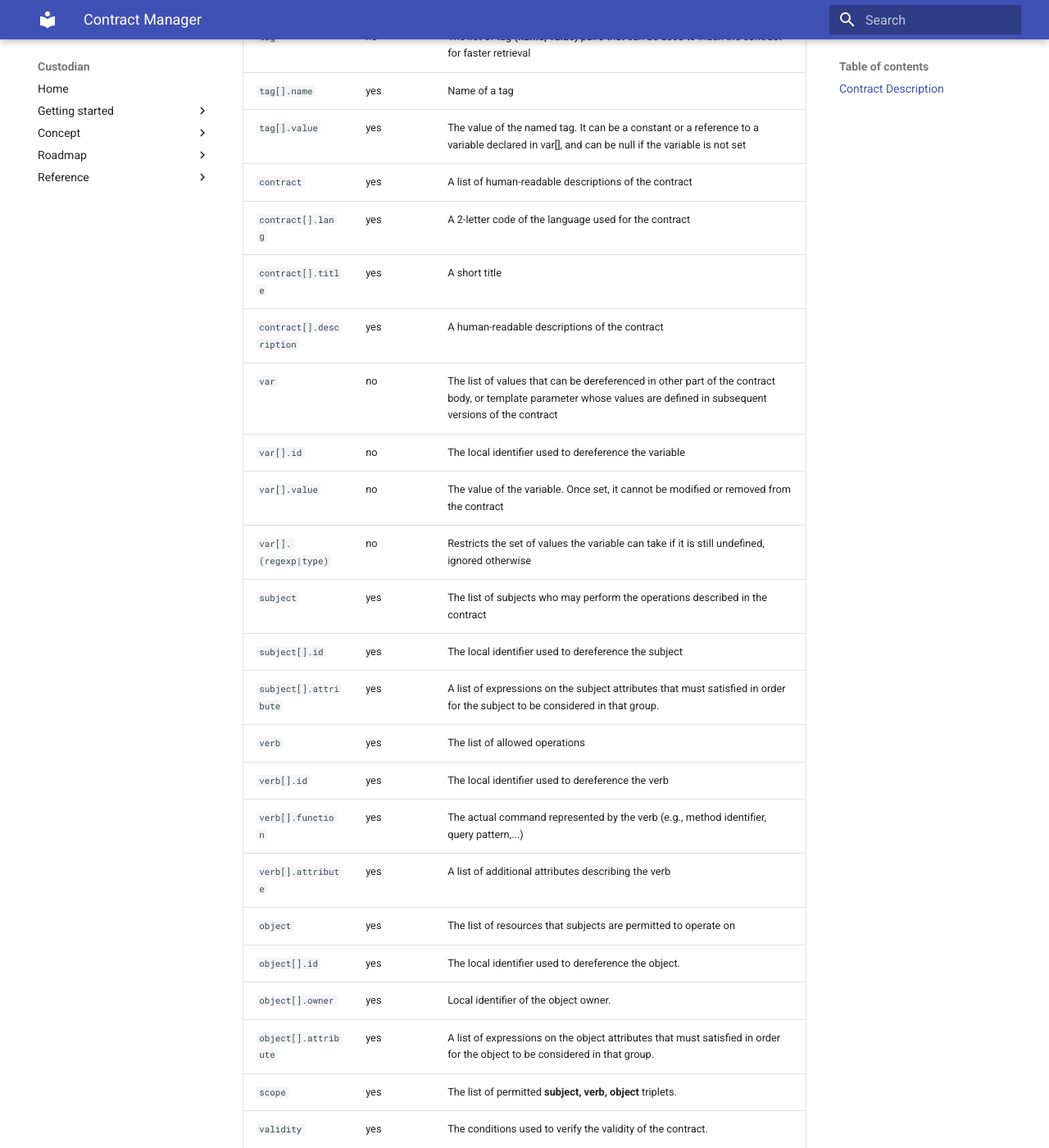
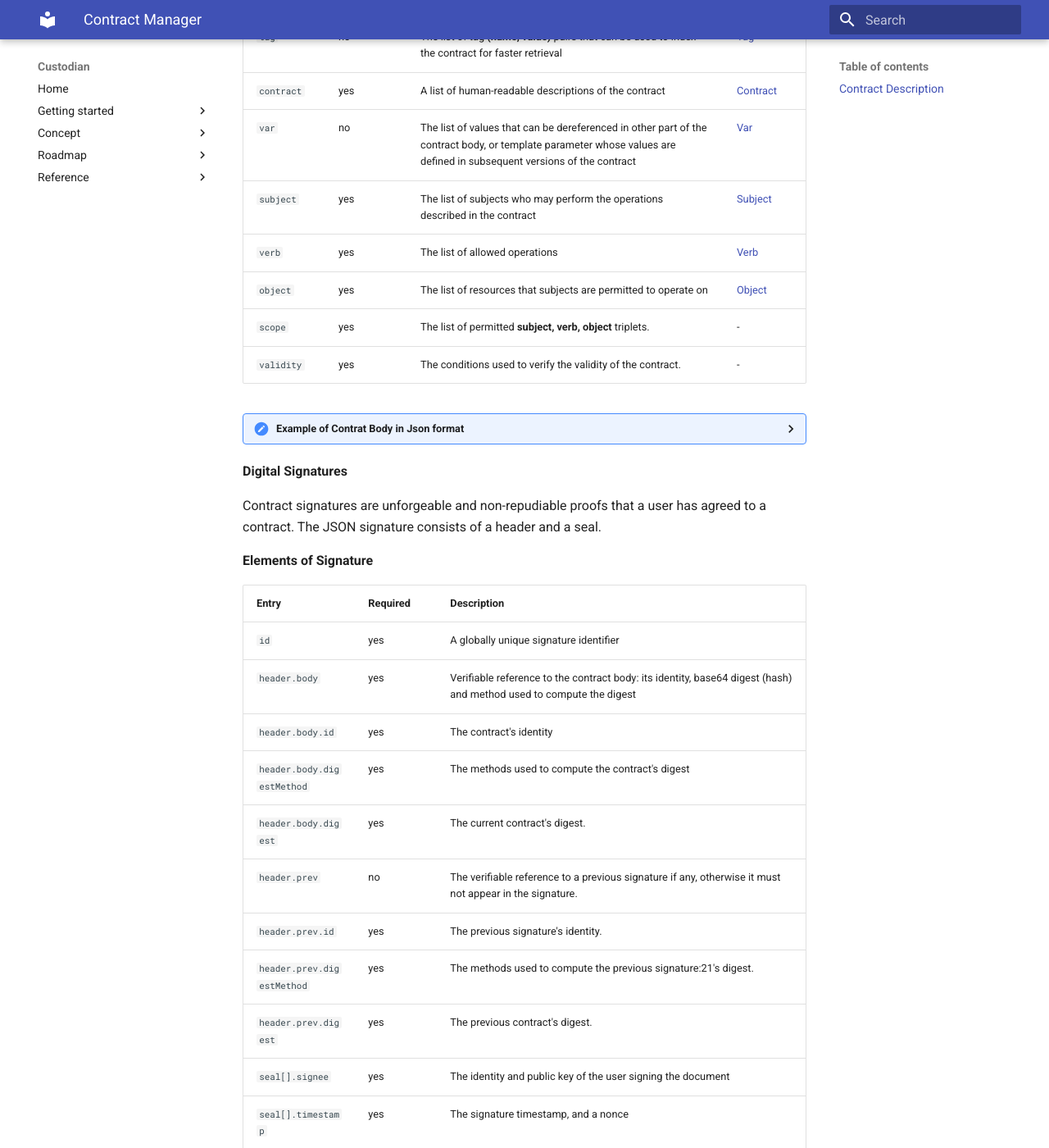
Before and after one commit to sabrinaossey/Custodian-doc, an MkDocs documentation site: the page built from docs/concept/contract.md, in a window 1280 px wide and 1400 px high, scrolled down 567 px. Shown: the whole window at 82% size. Built offline with MkDocs 1.6.1 and Material for MkDocs 9.7.7, drawn with Linux system fonts in a browser that asks for light colours.

Commit message:
update the contract manager  description of the architecture components

```diff
--- a/docs/concept/contract.md
+++ b/docs/concept/contract.md
@@ -10,33 +10,17 @@ A contract consist of a contract body that describes the terms of the contract a
 
 **Elements of Contract Body**
 
-| Entry| Required| Description|
-| --- | --- | --- |
-| `id` | yes | A globally unique contract identifier |
-| `tag` | no |The list of tag **(name, value)** pairs that can be used to index the contract for faster retrieval|
-| `tag[].name` | yes | Name of a tag |
-| `tag[].value` | yes | The value of the named tag. It can be a constant or a reference to a variable declared in var[], and can be null if the variable is not set|
-| `contract` | yes | A list of human-readable descriptions of the contract|
-| `contract[].lang` | yes |A 2-letter code of the language used for the contract|
-| `contract[].title` | yes | A short title|
-| `contract[].description` | yes |A human-readable descriptions of the contract|
-| `var` | no | The list of values that can be dereferenced in other part of the contract body, or template parameter whose values are defined in subsequent versions of the contract |
-| `var[].id` | no |The local identifier used to dereference the variable|
-| `var[].value` | no | The value of the variable. Once set, it cannot be modified or removed from the contract |
-| `var[].(regexp|type)` | no | Restricts the set of values the variable can take if it is still undefined, ignored otherwise |
-| `subject` | yes |The list of subjects who may perform the operations described in the contract|
-| `subject[].id` | yes | The local identifier used to dereference the subject |
-| `subject[].attribute` | yes | A list of expressions on the subject attributes that must satisfied in order for the subject to be considered in that group.|
-| `verb` | yes | The list of allowed operations |
-| `verb[].id` | yes |The local identifier used to dereference the verb|
-| `verb[].function` | yes | The actual command represented by the verb (e.g., method identifier, query pattern,...) |
-| `verb[].attribute` | yes | A list of additional attributes describing the verb|
-| `object` | yes | The list of resources that subjects are permitted to operate on |
-| `object[].id` | yes |The local identifier used to dereference the object.|
-| `object[].owner` | yes | Local identifier of the object owner. |
-| `object[].attribute` | yes |A list of expressions on the object attributes that must satisfied in order for the object to be considered in that group.|
-| `scope` | yes | The list of permitted **subject, verb, object** triplets. |
-| `validity` | yes |The conditions used to verify the validity of the contract.|
+| Entry| Required| Description| Schema|
+| --- | --- | --- |--- |
+| `id` | yes | A globally unique contract identifier | -|
+| `tag` | no |The list of tag **(name, value)** pairs that can be used to index the contract for faster retrieval| [Tag](./schema.md#Tag)|
+| `contract` | yes | A list of human-readable descriptions of the contract| [Contract](./schema.md#Contract)|
+| `var` | no | The list of values that can be dereferenced in other part of the contract body, or template parameter whose values are defined in subsequent versions of the contract | [Var](./schema.md#Var)|
+| `subject` | yes |The list of subjects who may perform the operations described in the contract| [Subject](./schema.md#Subject)|
+| `verb` | yes | The list of allowed operations | [Verb](./schema.md#Verb)|
+| `object` | yes | The list of resources that subjects are permitted to operate on | [Object](./schema.md#Object)|
+| `scope` | yes | The list of permitted **subject, verb, object** triplets. | -|
+| `validity` | yes |The conditions used to verify the validity of the contract.| -|
 
 
 <details><summary>Example of Contrat Body in Json format</summary>
```
Also changed, not shown: docs/concept/schema.md (added, +51 -0 lines).
